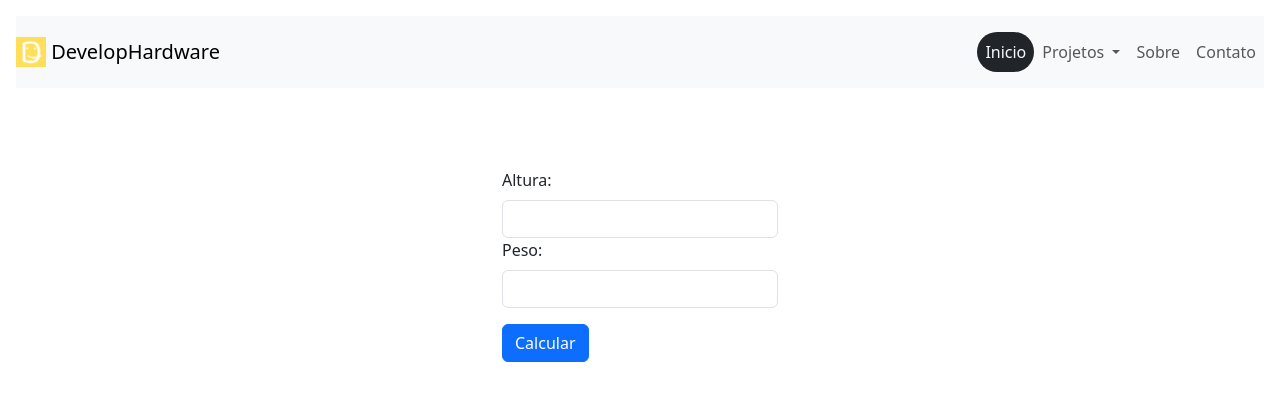
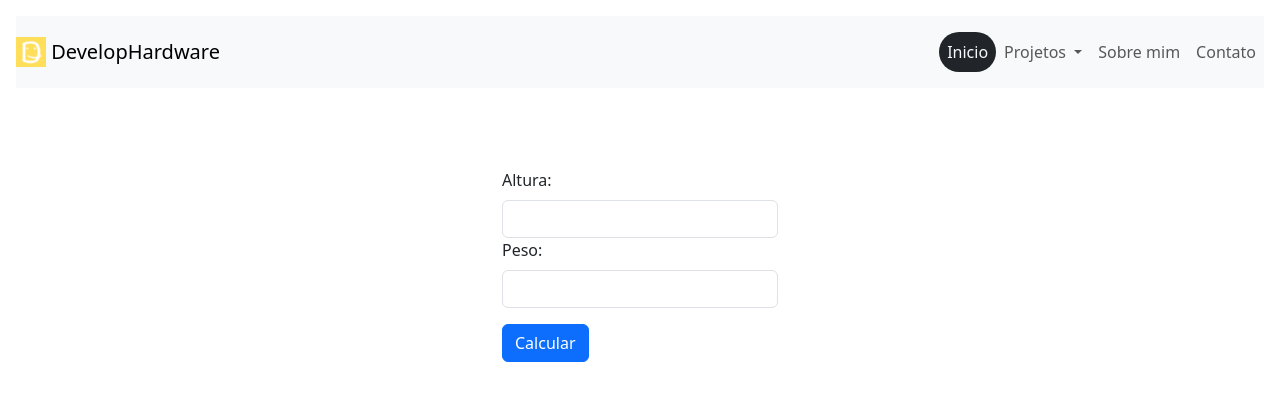
Before and after one commit to develophardware/projetos, a PHP site: page /Calculo-IMC/index.php in a window 1280 px wide. Shown: the top 401 px of the page. Run offline with PHP 8.4, Linux system fonts and the light colour scheme.

Commit message:
Alteração de diretorios

```diff
--- a/pages/header.php
+++ b/pages/header.php
@@ -14,7 +14,7 @@
     <header style="margin: 1em;">
         <nav class="navbar navbar-light bg-light">
             <a class="navbar-brand" href="#">
-                <img src="../../projetos/img/logo.png" width="30" height="30" class="d-inline-block align-top" alt=""> DevelopHardware
+                <img src="/img/logo.png" width="30" height="30" class="d-inline-block align-top" alt=""> DevelopHardware
             </a>
             <nav class="navbar navbar-expand-lg navbar-light bg-light">
                 <button class="navbar-toggler" type="button" data-toggle="collapse" data-target="#navbarNav" aria-controls="navbarNav" aria-expanded="false" aria-label="Alterna navegação">
@@ -37,7 +37,7 @@
                             </div>
                         </li>
                         <li class="nav-item">
-                            <a class="nav-link" href="#">Sobre</a>
+                            <a class="nav-link" href="#">Sobre mim</a>
                         </li>
                         <li class="nav-item">
                             <a class="nav-link" href="#">Contato</a>
```
